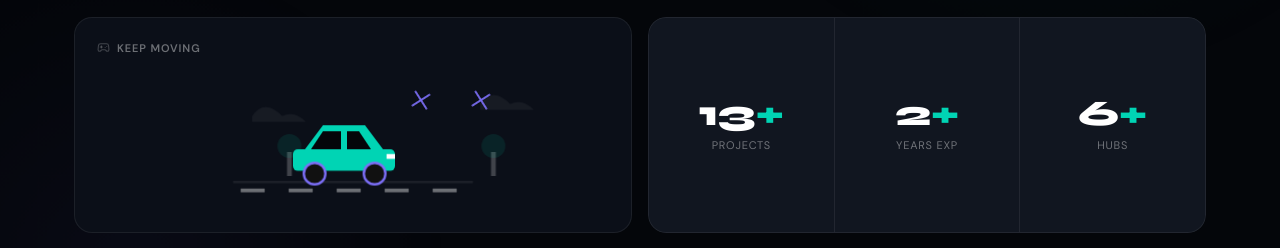
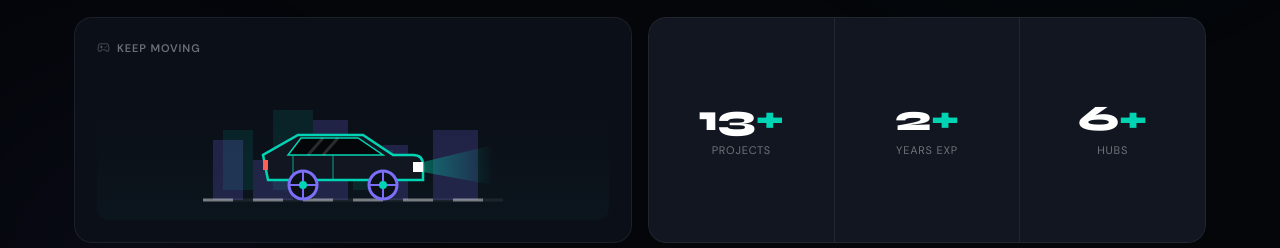
Before and after one commit to DWRSH/portfolio, a React (Vite) app in the folder frontend/: page / in a window 1280 px wide. Shown: the part 452-700 px from the top of the page. Built offline with nearby package versions, Linux system fonts and the light colour scheme; no server answers.

Commit message:
Update HomePage.jsx

```diff
--- a/frontend/src/pages/HomePage.jsx
+++ b/frontend/src/pages/HomePage.jsx
@@ -8,7 +8,7 @@ import {
 import api from '../api/axios';
 
 /* ─────────────────────────────────────────────────────────────────────────
-   STYLES (Perfect Grid + Car SVG + Strict Horizontal Stats)
+   STYLES (Perfect Grid + Native SVG Car + Strict Horizontal Stats)
 ───────────────────────────────────────────────────────────────────────── */
 const CSS = `
 @import url('https://fonts.googleapis.com/css2?family=Syne:wght@400;600;700;800&family=DM+Sans:ital,wght@0,300;0,400;0,500;0,600;1,300&family=Fira+Code:wght@400;500&display=swap');
@@ -72,7 +72,7 @@ const CSS = `
 .hbtn-sec:hover { border-color: rgba(255,255,255,.18); }
 .hbtn-sec:hover::before { transform: translateY(-100%); }
 
-/* ── BENTO GRID ── */
+/* ── TRUE MOBILE BENTO GRID ── */
 .bento { display: grid; grid-template-columns: repeat(4, 1fr); grid-auto-flow: dense; gap: clamp(12px, 2vw, 16px); width: 100%; }
 .c1 { grid-column: span 1; } .c2 { grid-column: span 2; } .c3 { grid-column: span 3; }
 
@@ -87,7 +87,6 @@ const CSS = `
   .c2, .c3, .c4 { grid-column: span 2; }
   .mob-full { grid-column: span 2 !important; }
 
-  /* Force Stats into a single horizontal row */
   .stats-row { flex-direction: row !important; flex-wrap: nowrap !important; }
   .stat-box { padding: 12px 4px !important; border-bottom: none !important; border-right: 1px solid var(--border) !important; }
   .stat-box:last-child { border-right: none !important; }
@@ -100,22 +99,14 @@ const CSS = `
 .lbl { display: flex; align-items: center; gap: 7px; font-size: 11px; font-weight: 600; letter-spacing: .08em; text-transform: uppercase; color: var(--muted); z-index: 2; }
 .lbl svg { color: var(--muted2); flex-shrink: 0; }
 
-/* ── PLAYFUL ANIMATED CAR SVG ── */
-.car-wrap { flex: 1; display: flex; align-items: flex-end; justify-content: center; min-height: 140px; position: relative; overflow: hidden; padding-bottom: 10px; border-radius: var(--rsm); }
-.svg-scene { width: 100%; max-width: 260px; height: 120px; overflow: visible; }
-.road-line { stroke: var(--muted); stroke-width: 3; stroke-dasharray: 20 20; animation: driveRoad 0.5s linear infinite; }
-.car-body { fill: var(--teal); animation: carBounce 0.4s ease-in-out infinite alternate; }
-.car-window { fill: #04060a; }
-.car-wheel-group { transform-origin: center; animation: spinWheel 0.5s linear infinite; }
-.wheel-base { fill: #111; stroke: var(--violet); stroke-width: 2; }
-.wheel-spoke { stroke: var(--violet); stroke-width: 1.5; }
-.scenery-obj { fill: var(--teal-dim); animation: moveScenery 4s linear infinite; }
-.scenery-cloud { fill: rgba(255,255,255,0.05); animation: moveScenery 8s linear infinite; }
-
-@keyframes driveRoad { from { stroke-dashoffset: 40; } to { stroke-dashoffset: 0; } }
-@keyframes carBounce { 0% { transform: translateY(0px); } 100% { transform: translateY(-2.5px); } }
-@keyframes spinWheel { from { transform: rotate(0deg); } to { transform: rotate(360deg); } }
-@keyframes moveScenery { from { transform: translateX(300px); } to { transform: translateX(-100px); } }
+/* ── CAR SVG WRAPPER ── */
+.car-wrap {
+  flex: 1; display: flex; align-items: flex-end; justify-content: center;
+  min-height: 140px; position: relative; overflow: hidden;
+  padding: 0; border-radius: var(--rsm);
+  background: linear-gradient(to bottom, transparent 30%, rgba(0,212,180,0.03) 100%);
+}
+.svg-scene { width: 100%; height: 100%; max-height: 150px; object-fit: contain; }
 
 /* ── MUSIC PLAYER ── */
 .music-player-wrap { display: flex; flex-direction: column; align-items: center; justify-content: center; flex: 1; position: relative; gap: 16px; cursor: pointer; }
@@ -131,6 +122,7 @@ const CSS = `
 .music-song { font-family: 'Syne', sans-serif; font-weight: 700; color: #fff; font-size: clamp(13px, 4vw, 15px); margin-bottom: 2px; }
 .music-artist { font-size: 11px; color: var(--muted); }
 .hover-hint { font-size: 9px; text-transform: uppercase; letter-spacing: .1em; color: var(--teal); opacity: 0.7; margin-top: 8px; animation: pulseHint 2s infinite alternate; }
+@keyframes pulseHint { from { opacity: 0.3; } to { opacity: 1; } }
 
 /* ── INFINITE MARQUEE ── */
 .tech-marquee-wrapper { position: relative; display: flex; flex-direction: column; gap: 14px; overflow: hidden; mask-image: linear-gradient(to right, transparent, black 10%, black 90%, transparent); flex: 1; justify-content: center; }
@@ -290,64 +282,96 @@ export default function HomePage() {
           <div className="bento r5">
 
             {/* ROW 1 */}
-            {/* ── PLAYFUL ANIMATED CAR SVG ── */}
+            {/* ── NATIVE SVG ANIMATED CAR ── */}
             <div className="card c2">
               <div className="lbl"><Gamepad2 size={13}/>Keep Moving</div>
               <div className="car-wrap">
-                <svg viewBox="0 0 200 100" className="svg-scene">
-                  {/* Moving Clouds */}
-                  <g className="scenery-cloud">
-                    <path d="M20,30 Q30,15 45,30 Q55,25 65,35 L20,35 Z" />
-                  </g>
-                  <g className="scenery-cloud" style={{animationDelay: '4s', transform: 'scale(0.8) translateY(10px)'}}>
-                    <path d="M10,20 Q20,5 35,20 Q45,15 55,25 L10,25 Z" />
+                <svg viewBox="0 0 300 150" className="svg-scene" preserveAspectRatio="xMidYMid meet">
+                  <defs>
+                    <linearGradient id="headlight-beam" x1="0" y1="0" x2="1" y2="0">
+                      <stop offset="0%" stopColor="rgba(0, 212, 180, 0.4)" />
+                      <stop offset="100%" stopColor="rgba(0, 212, 180, 0)" />
+                    </linearGradient>
+                  </defs>
+
+                  {/* Deep Background (Slow Clouds/City) */}
+                  <g opacity="0.1" fill="var(--teal)">
+                    <animateTransform attributeName="transform" type="translate" from="300,0" to="-300,0" dur="12s" repeatCount="indefinite" />
+                    <path d="M 20 120 L 20 60 L 50 60 L 50 120 Z" />
+                    <path d="M 70 120 L 70 40 L 110 40 L 110 120 Z" />
+                    <path d="M 150 120 L 150 80 L 190 80 L 190 120 Z" />
                   </g>
 
-                  {/* Moving Trees/Scenery */}
-                  <g className="scenery-obj" style={{animationDelay: '1s'}}>
-                    <rect x="23" y="60" width="4" height="20" fill="var(--muted2)"/>
-                    <circle cx="25" cy="55" r="10" />
-                  </g>
-                  <g className="scenery-obj" style={{animationDelay: '3s', transform: 'scale(0.7) translateY(35px)'}}>
-                    <rect x="53" y="60" width="4" height="20" fill="var(--muted2)"/>
-                    <circle cx="55" cy="55" r="10" />
+                  {/* Mid Background (Fast Cityscape) */}
+                  <g opacity="0.2" fill="var(--violet)">
+                    <animateTransform attributeName="transform" type="translate" from="300,0" to="-300,0" dur="6s" repeatCount="indefinite" />
+                    <rect x="10" y="70" width="30" height="60" />
+                    <rect x="50" y="90" width="40" height="40" />
+                    <rect x="110" y="50" width="35" height="80" />
+                    <rect x="180" y="75" width="25" height="55" />
+                    <rect x="230" y="60" width="45" height="70" />
                   </g>
 
-                  {/* Road */}
-                  <line x1="0" y1="85" x2="200" y2="85" stroke="var(--border)" strokeWidth="2" />
-                  <line x1="0" y1="92" x2="200" y2="92" className="road-line" />
+                  {/* The Road */}
+                  <line x1="0" y1="130" x2="300" y2="130" stroke="var(--border)" strokeWidth="3" />
+                  <line x1="0" y1="130" x2="300" y2="130" stroke="var(--muted)" strokeWidth="3" strokeDasharray="30 20">
+                    <animate attributeName="stroke-dashoffset" from="50" to="0" dur="0.4s" repeatCount="indefinite" />
+                  </line>
 
-                  {/* Car Body (Bounces) */}
-                  <g className="car-body">
-                    <path d="M 60 60 L 75 40 L 110 40 L 125 60 Z" />
-                    <rect x="50" y="60" width="85" height="18" rx="4" />
-                    {/* Windows */}
-                    <path d="M 75 45 L 90 45 L 90 60 L 65 60 Z" className="car-window" />
-                    <path d="M 95 45 L 105 45 L 115 60 L 95 60 Z" className="car-window" />
+                  {/* Bouncing Car Body */}
+                  <g>
+                    <animateTransform attributeName="transform" type="translate" values="0,0; 0,-2.5; 0,0" dur="0.4s" repeatCount="indefinite" />
+
+                    {/* Main Chassis */}
+                    <path d="M 65 110 L 60 85 L 95 65 L 160 65 L 190 85 L 210 85 Q 220 85 220 95 L 220 110 Z" fill="var(--surf2)" stroke="var(--teal)" strokeWidth="2.5" />
+
+                    {/* Window */}
+                    <path d="M 98 68 L 155 68 L 180 85 L 85 85 Z" fill="#04060a" stroke="var(--teal)" strokeWidth="1.5" />
+
+                    {/* Window Reflection Details */}
+                    <line x1="120" y1="68" x2="105" y2="85" stroke="rgba(255,255,255,0.15)" strokeWidth="3" />
+                    <line x1="135" y1="68" x2="120" y2="85" stroke="rgba(255,255,255,0.15)" strokeWidth="3" />
+
+                    {/* Taillight */}
+                    <path d="M 60 90 L 65 90 L 65 100 L 60 100 Z" fill="#ff5f56" />
+
                     {/* Headlight */}
-                    <path d="M 128 64 L 135 64 L 135 68 L 128 68 Z" fill="#fff" />
+                    <path d="M 210 92 L 220 92 L 220 102 L 210 102 Z" fill="#fff" />
+
+                    {/* Headlight Beam */}
+                    <polygon points="220,92 290,75 290,115 220,102" fill="url(#headlight-beam)" />
+
+                    {/* Door Outline */}
+                    <line x1="130" y1="85" x2="130" y2="110" stroke="var(--teal)" strokeWidth="1.5" opacity="0.5" />
+                    <line x1="90" y1="85" x2="90" y2="110" stroke="var(--teal)" strokeWidth="1.5" opacity="0.5" />
                   </g>
 
-                  {/* Wheels (Spinning) */}
-                  <g transform="translate(68, 78)">
-                    <circle cx="0" cy="0" r="9" className="wheel-base" />
-                    <g className="car-wheel-group">
-                      <line x1="-9" y1="0" x2="9" y2="0" className="wheel-spoke" />
-                      <line x1="0" y1="-9" x2="0" y2="9" className="wheel-spoke" />
+                  {/* Independent Spinning Back Wheel */}
+                  <g transform="translate(100, 115)">
+                    <circle cx="0" cy="0" r="14" fill="#0b0f18" stroke="var(--violet)" strokeWidth="3" />
+                    <g>
+                      <animateTransform attributeName="transform" type="rotate" from="0" to="360" dur="0.4s" repeatCount="indefinite" />
+                      <line x1="-14" y1="0" x2="14" y2="0" stroke="var(--violet)" strokeWidth="2" />
+                      <line x1="0" y1="-14" x2="0" y2="14" stroke="var(--violet)" strokeWidth="2" />
+                      <circle cx="0" cy="0" r="4" fill="var(--teal)" />
                     </g>
                   </g>
-                  <g transform="translate(118, 78)">
-                    <circle cx="0" cy="0" r="9" className="wheel-base" />
-                    <g className="car-wheel-group">
-                      <line x1="-9" y1="0" x2="9" y2="0" className="wheel-spoke" />
-                      <line x1="0" y1="-9" x2="0" y2="9" className="wheel-spoke" />
+
+                  {/* Independent Spinning Front Wheel */}
+                  <g transform="translate(180, 115)">
+                    <circle cx="0" cy="0" r="14" fill="#0b0f18" stroke="var(--violet)" strokeWidth="3" />
+                    <g>
+                      <animateTransform attributeName="transform" type="rotate" from="0" to="360" dur="0.4s" repeatCount="indefinite" />
+                      <line x1="-14" y1="0" x2="14" y2="0" stroke="var(--violet)" strokeWidth="2" />
+                      <line x1="0" y1="-14" x2="0" y2="14" stroke="var(--violet)" strokeWidth="2" />
+                      <circle cx="0" cy="0" r="4" fill="var(--teal)" />
                     </g>
                   </g>
                 </svg>
               </div>
             </div>
 
-            <div className="card c2" style={{padding: 0, justifyContent: 'center', background: 'transparent', border: 'none'}}>
+            <div className="card c2" style={{padding: 0, justifyContent: 'center', background: 'transparent', border: 'none', boxShadow: 'none'}}>
               <div className="stats-row">
                 <div className="stat-box"><div className="stat-num">13<span>+</span></div><div className="stat-lbl">Projects</div></div>
                 <div className="stat-box"><div className="stat-num">2<span>+</span></div><div className="stat-lbl">Years Exp</div></div>
```
